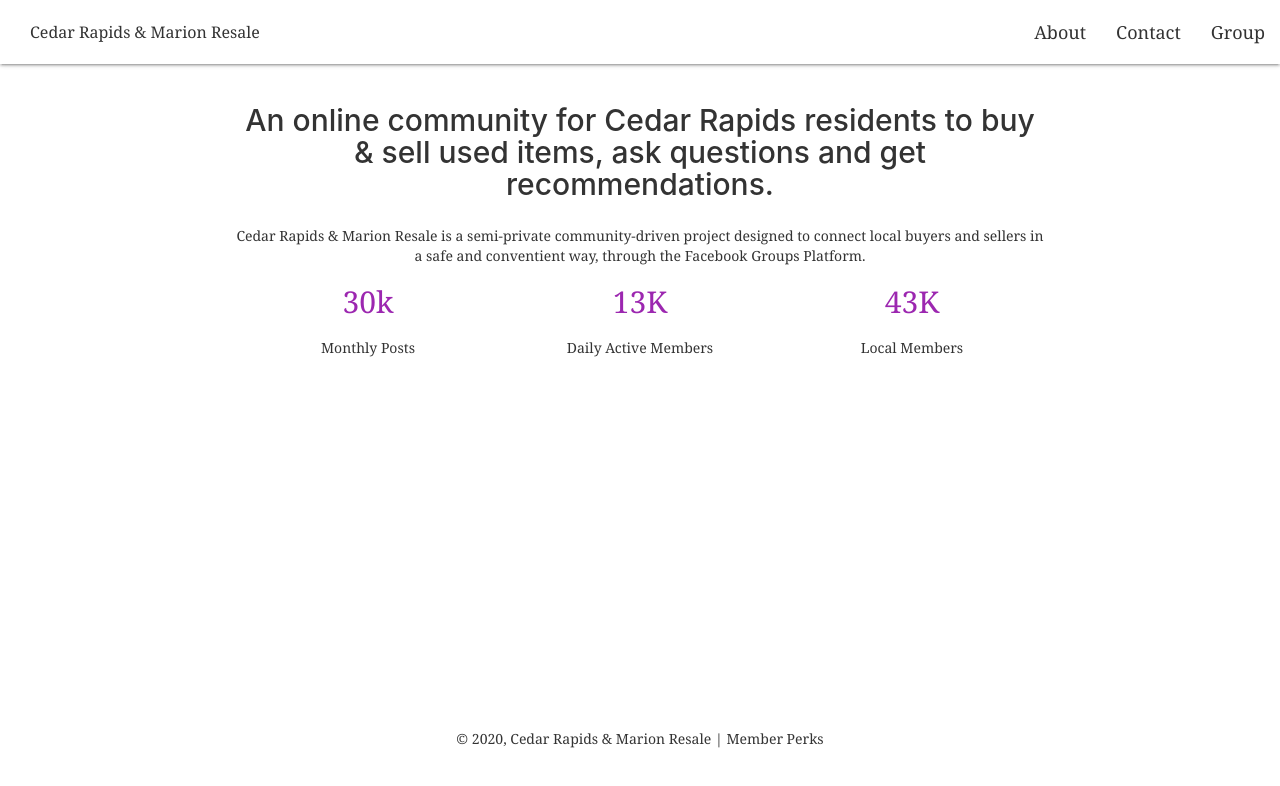
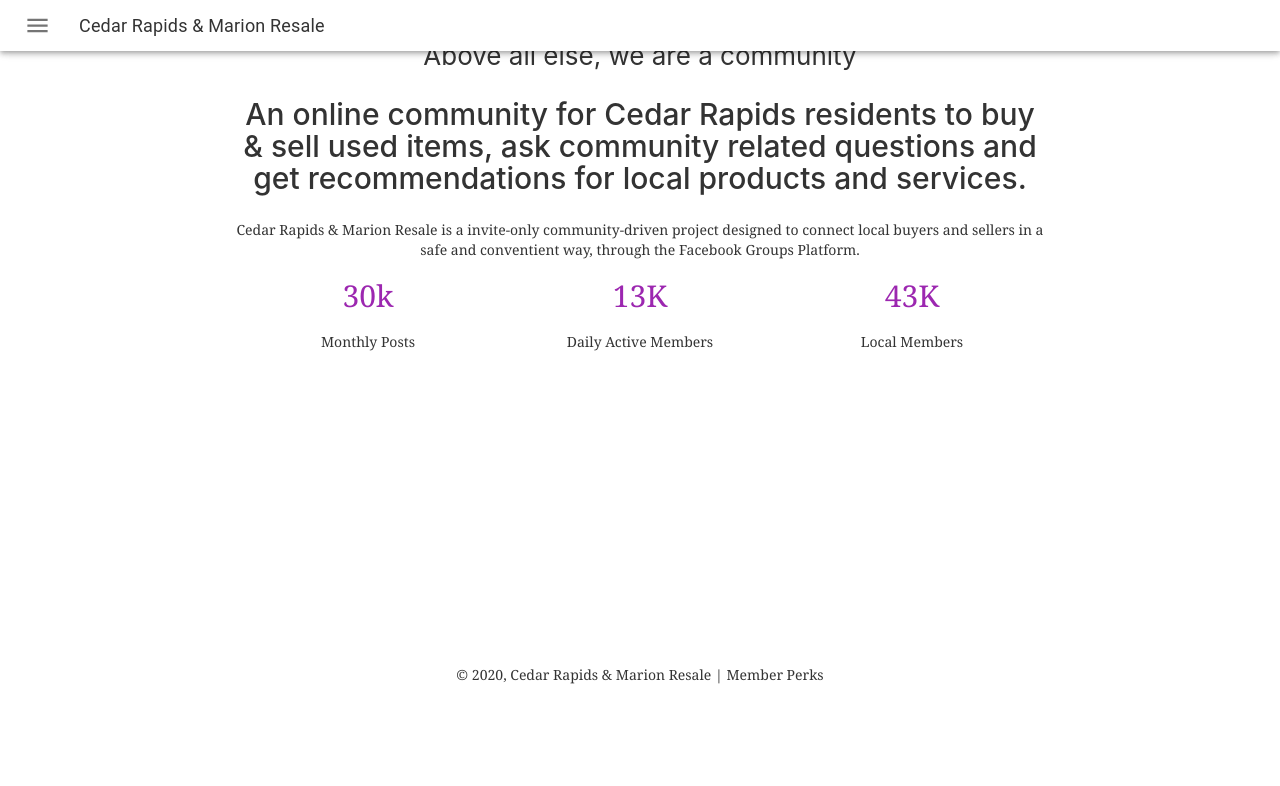
Before and after one commit to MicheleSaba/CRM, a Gatsby site: page /about in a window 1280 px wide. Built offline with nearby package versions, Linux system fonts and the light colour scheme; Gatsby itself is replaced by a stand-in of ours.

Commit message:
changed back to product

```diff
--- a/package.json
+++ b/package.json
@@ -6,7 +6,8 @@
   "author": "Kyle Mathews <mathews.kyle@gmail.com>",
   "dependencies": {
     "@contentful/rich-text-html-renderer": "^13.4.0",
-    "@material-ui/core": "^4.3.1",
+    "@material-ui/core": "^4.9.1",
+    "@material-ui/icons": "^4.9.1",
     "@material-ui/styles": "^4.3.0",
     "dotenv": "^8.0.0",
     "gatsby": "^2.13.31",
--- a/src/components/header.js
+++ b/src/components/header.js
@@ -1,54 +1,96 @@
-import { Link } from "gatsby"
-import PropTypes from "prop-types"
+// import { Link } from "gatsby"
+// import PropTypes from "prop-types"
 import React from "react"
+import { makeStyles } from "@material-ui/core/styles"
+import AppBar from "@material-ui/core/AppBar"
+import Toolbar from "@material-ui/core/Toolbar"
+import Typography from "@material-ui/core/Typography"
+import IconButton from "@material-ui/core/IconButton"
+import MenuIcon from "@material-ui/icons/Menu"
 
-const Header = ({ siteTitle }) => (
-  <header className="navbar-fixed">
-    <nav style={{ backgroundColor: "#fff" }}>
-      <div class="nav-wrapper">
-        <p
-          className="brand-logo"
-          style={{
-            fontSize: "16px",
-            marginLeft: "30px",
-          }}
-        >
-          <Link
-            to="/"
-            style={{
-              color: "#333",
-              textDecoration: `none`,
-            }}
+const useStyles = makeStyles(theme => ({
+  root: {
+    flexGrow: 1,
+  },
+  menuButton: {
+    marginRight: theme.spacing(2),
+  },
+}))
+
+export default function Header() {
+  const classes = useStyles()
+
+  return (
+    <div className={classes.root}>
+      <AppBar
+        position="fixed"
+        style={{ backgroundColor: "#fff", marginBottom: "20px" }}
+      >
+        <Toolbar variant="dense">
+          <IconButton
+            edge="start"
+            className={classes.menuButton}
+            color="#333333"
+            aria-label="menu"
           >
-            {siteTitle}
-          </Link>
-        </p>
-        <ul
-          id="nav-mobile"
-          class="right hide-on-med-and-down"
-          style={{ color: "#333" }}
-        >
-          <li>
-            <a href="/about">About</a>
-          </li>
-          <li>
-            <a href="/contact">Contact</a>
-          </li>
-          <li>
-            <a href="/group">Group</a>
-          </li>
-        </ul>
-      </div>
-    </nav>
-  </header>
-)
-
-Header.propTypes = {
-  siteTitle: PropTypes.string,
+            <MenuIcon />
+          </IconButton>
+          <Typography style={{ color: "#333" }}>
+            <a href="/">Cedar Rapids & Marion Resale</a>
+          </Typography>
+        </Toolbar>
+      </AppBar>
+    </div>
+  )
 }
 
-Header.defaultProps = {
-  siteTitle: `Cedar Rapids & Marion Resale`,
-}
+// const Header = ({ siteTitle }) => (
+//   <header className="navbar-fixed">
+//     <nav style={{ backgroundColor: "#fff" }}>
+//       <div class="nav-wrapper">
+//         <p
+//           className="brand-logo"
+//           style={{
+//             fontSize: "16px",
+//             marginLeft: "30px",
+//           }}
+//         >
+//           <Link
+//             to="/"
+//             style={{
+//               color: "#333",
+//               textDecoration: `none`,
+//             }}
+//           >
+//             {siteTitle}
+//           </Link>
+//         </p>
+//         <ul
+//           id="nav-mobile"
+//           class="right hide-on-med-and-down"
+//           style={{ color: "#333" }}
+//         >
+//           <li>
+//             <a href="/about">About</a>
+//           </li>
+//           <li>
+//             <a href="/contact">Contact</a>
+//           </li>
+//           <li>
+//             <a href="/group">Group</a>
+//           </li>
+//         </ul>
+//       </div>
+//     </nav>
+//   </header>
+// )
 
-export default Header
+// Header.propTypes = {
+//   siteTitle: PropTypes.string,
+// }
+
+// Header.defaultProps = {
+//   siteTitle: `Cedar Rapids & Marion Resale`,
+// }
+
+// export default Header
--- a/src/pages/about.js
+++ b/src/pages/about.js
@@ -15,12 +15,14 @@ const SecondPage = () => (
         color: "#333",
       }}
     >
+      <h2>Above all else, we are a community</h2>
       <h1>
         An online community for Cedar Rapids residents to buy & sell used items,
-        ask questions and get recommendations.
+        ask community related questions and get recommendations for local
+        products and services.
       </h1>
       <p>
-        Cedar Rapids & Marion Resale is a semi-private community-driven project
+        Cedar Rapids & Marion Resale is a invite-only community-driven project
         designed to connect local buyers and sellers in a safe and conventient
         way, through the Facebook Groups Platform.
       </p>
```
Also changed, not shown: gatsby-node.js (+9 -8 lines), src/pages/index.js (+10 -14 lines), src/templates/blog-post-contentful.js (+32 -16 lines), 1 other file.
